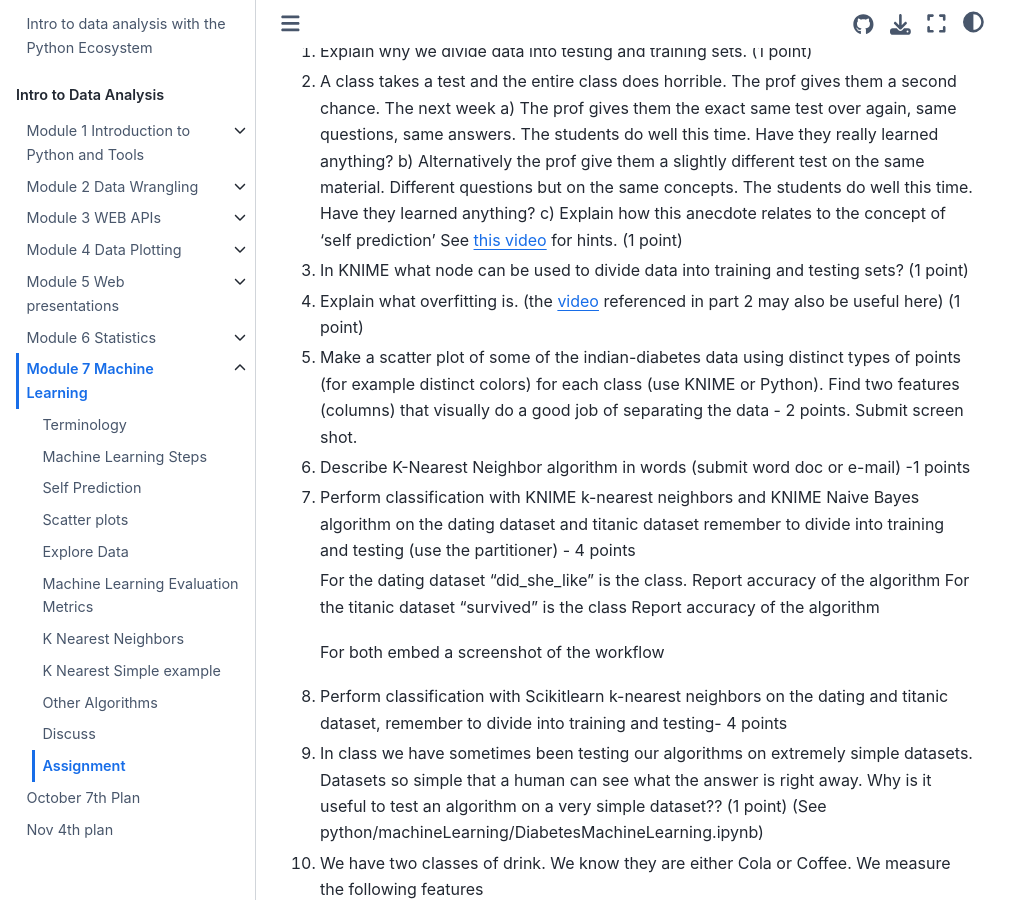
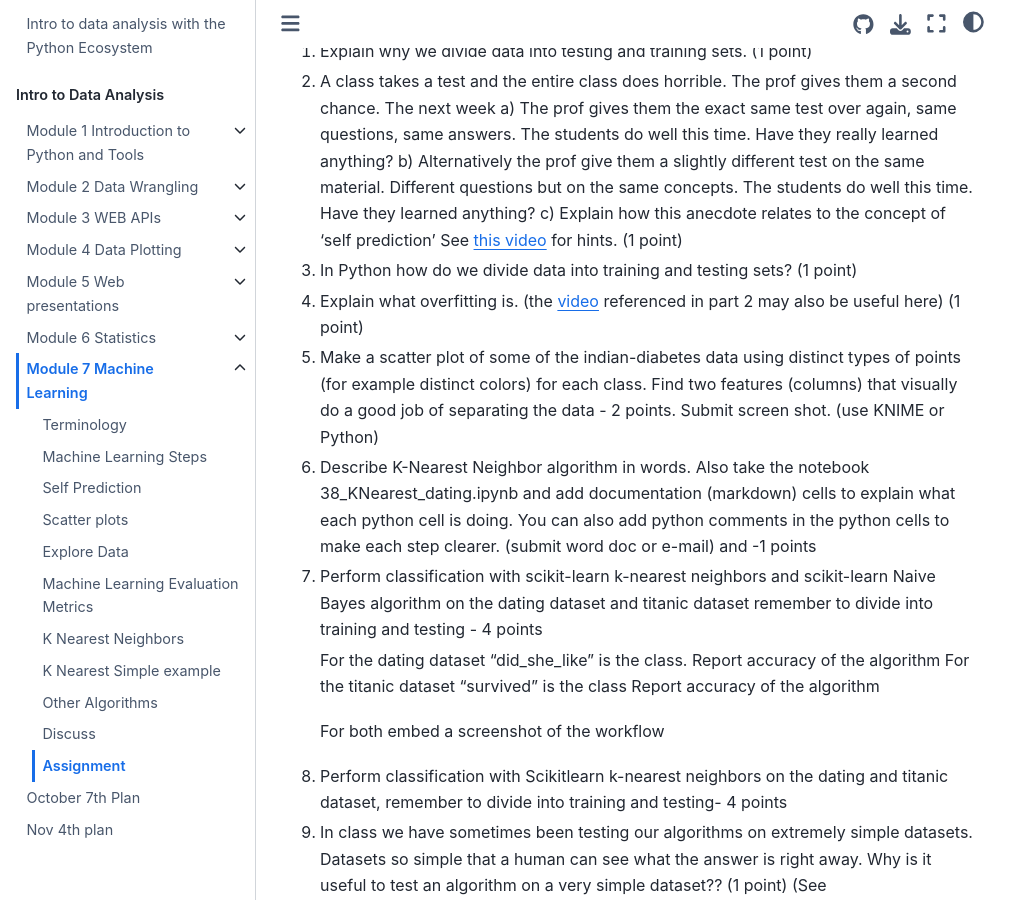
Before and after one commit to True-North-Intelligent-Algorithms/intro-to-data-analysis, a Jupyter Book: the page built from docs/70_Machine_Learning/80_Assignment.md, in a window 1280 px wide and 900 px high, scrolled down 471 px. Shown: the whole window, without its empty margins (0-1031 px from the left). Built offline with Jupyter Book 1.0.4 settings and Sphinx 7.4.7 and the Sphinx Book theme 1.1.4, drawn with Linux system fonts in a browser that asks for light colours.

Commit message:
Make assignment Python only

```diff
--- a/docs/70_Machine_Learning/80_Assignment.md
+++ b/docs/70_Machine_Learning/80_Assignment.md
@@ -17,15 +17,15 @@ titanic_preprocessed.csv - it the titanic data with some preprocessing done to d
 
 2. A class takes a test and the entire class does horrible.  The prof gives them a second chance.  The next week   a) The prof gives them the exact same test over again, same questions, same answers.  The students do well this time.  Have they really learned anything?  b) Alternatively the prof give them a slightly different test on the same material.  Different questions but on the same concepts.  The students do well this time.  Have they learned anything?   c) Explain how this anecdote relates to the concept of 'self prediction'   See [this video](https://www.youtube.com/watch?v=5fxB3XPY0CU) for hints.  (1 point)
 
-3.  In KNIME what node can be used to divide data into training and testing sets? (1 point)
+3.  In Python how do we divide data into training and testing sets? (1 point)
 
 4.  Explain what overfitting is. (the [video](https://www.youtube.com/watch?v=5fxB3XPY0CU) referenced in part 2 may also be useful here)  (1 point)
 
-5.  Make a scatter plot of some of the indian-diabetes data using distinct types of points (for example distinct colors) for each class (use KNIME or Python).  Find two features (columns) that visually do a good job of separating the data - 2 points.  Submit screen shot.
+5.  Make a scatter plot of some of the indian-diabetes data using distinct types of points (for example distinct colors) for each class.  Find two features (columns) that visually do a good job of separating the data - 2 points.  Submit screen shot.   (use KNIME or Python)
 
-6.  Describe K-Nearest Neighbor algorithm in words (submit  word doc or e-mail) -1 points
+6.  Describe K-Nearest Neighbor algorithm in words.  Also take the notebook 38_KNearest_dating.ipynb and add documentation (markdown) cells to explain what each python cell is doing.  You can also add python comments in the python cells to make each step clearer.  (submit  word doc or e-mail) and  -1 points
 
-7.  Perform classification with KNIME k-nearest neighbors and KNIME Naive Bayes algorithm on the dating dataset and titanic dataset remember to divide into training and testing (use the partitioner) - 4 points
+7.  Perform classification with scikit-learn k-nearest neighbors and scikit-learn Naive Bayes algorithm on the dating dataset and titanic dataset remember to divide into training and testing - 4 points
 
 	For the dating dataset “did_she_like” is the class.
 		Report accuracy of the algorithm
```
